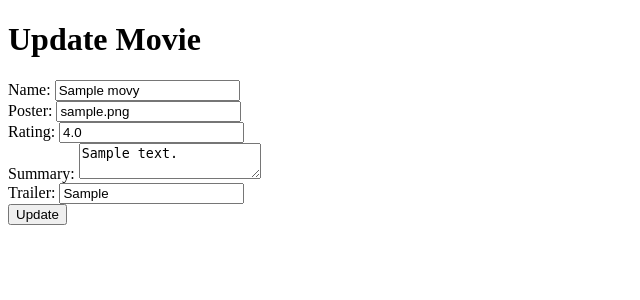
After one commit to Thatom28/flask, a Flask app: page /movie_list/update/1 in a window 1280 px wide. The commit adds this page. Shown: the top 300 px of the page, without its empty margins (0-640 px from the left). Run offline with Flask 3, Linux system fonts and the light colour scheme; tables that the repository leaves empty hold one stand-in row (values such as "Sample post").

Commit message:
Edit movie

```diff
--- a/app.py
+++ b/app.py
@@ -58,7 +58,7 @@ class User(db.Model):
     password = db.Column(db.String(50))
 
     # how the data should loook like in JSON (the keys)
-    def to_dict(self):
+    def user_to_dict(self):
         # the name the front end wants the key to be
         return {
             "id": self.id,
@@ -111,20 +111,6 @@ class User(db.Model):
 
 
 # --------------------------------------------------------------------------------------------
-# @app.put("/movies/update/<id>")
-# def update_movie_by_id(id):
-#     movie = Movie.query.get(id)
-#     if movie:
-#         data = request.json
-#         movie.name = data.get("name", movie.name)
-#         movie.poster = data.get("poster", movie.poster)
-#         movie.rating = data.get("rating", movie.rating)
-#         movie.summary = data.get("summary", movie.summary)
-#         movie.trailer = data.get("trailer", movie.trailer)
-#         db.session.commit()
-#         return jsonify({"message": "Updated Successfully", "data": movie.to_dict()})
-#     else:
-#         return jsonify({"message": "Movie not found"}), 404
 
 
 # the home page what should we return
--- a/movie_list_bp.py
+++ b/movie_list_bp.py
@@ -3,8 +3,6 @@ from flask_sqlalchemy import SQLAlchemy
 from movies_bp import Movie, db
 
 movie_list_bp = Blueprint("movie_list_bp", __name__)
-
-db = SQLAlchemy()
 
 
 # Task 2: /movies-list -> Display the data on the page from Azure (MSSQL)
@@ -71,3 +69,30 @@ def create_movie():
     except Exception as e:
         db.session.rollback()  # Undo the change
         return f"<h1>Error happened {str(e)}</h1>", 500
+
+
+@movie_list_bp.route("/update/<id>", methods=["GET"])
+def update_movie(id):
+    movie = Movie.query.get(id)
+    if movie:
+        return render_template("edit_movie.html", movie=movie)
+    else:
+        return "<h1>Movie not found</h1>", 404
+
+
+@movie_list_bp.route("/updated/<id>", methods=["POST"])
+def updated_movie_by_id(id):
+    movie = Movie.query.get(id)
+    if movie:
+        movie.name = request.form.get("name", movie.name)
+        movie.poster = request.form.get("poster", movie.poster)
+        movie.rating = request.form.get("rating", movie.rating)
+        movie.summary = request.form.get("summary", movie.summary)
+        movie.trailer = request.form.get("trailer", movie.trailer)
+        try:
+            db.session.commit()
+            return f"<h1>Movie updated</h1>", 500
+        except Exception as e:
+            return f"<h1>Error happened {str(e)}</h1>", 500
+    else:
+        return f"<h1>Movie not found</h1>", 500
--- /dev/null
+++ b/templates/edit_movie.html
@@ -0,0 +1,27 @@
+<!DOCTYPE html>
+<html>
+<head>
+    <title>Edit Movie</title>
+</head>
+<body>
+    <h1>Update Movie</h1>
+    <form action="{{url_for('movie_list_bp.updated_movie_by_id', id = movie.id)}}" method="POST">
+        <label for="name">Name:</label>
+        <input type="text" name="name" value="{{ movie.name }}"><br>
+
+        <label for="poster">Poster:</label>
+        <input type="text" name="poster" value="{{ movie.poster }}"><br>
+
+        <label for="rating">Rating:</label>
+        <input type="text" name="rating" value="{{ movie.rating }}"><br>
+
+        <label for="summary">Summary:</label>
+        <textarea name="summary">{{ movie.summary }}</textarea><br>
+
+        <label for="trailer">Trailer:</label>
+        <input type="text" name="trailer" value="{{ movie.trailer }}"><br>
+
+        <button type="submit">Update</button>
+    </form>
+</body>
+</html>
--- a/templates/movie_list.html
+++ b/templates/movie_list.html
@@ -64,6 +64,7 @@
             <input name="movie_id" type="text" value="{{movie.id}}" hidden />
             <button type="submit">Delete</button>
           </form>
+          <a href="/movie_list/update/{{movie.id}}">update</a>
         </div>
       </div>
       {% endfor %}
```
